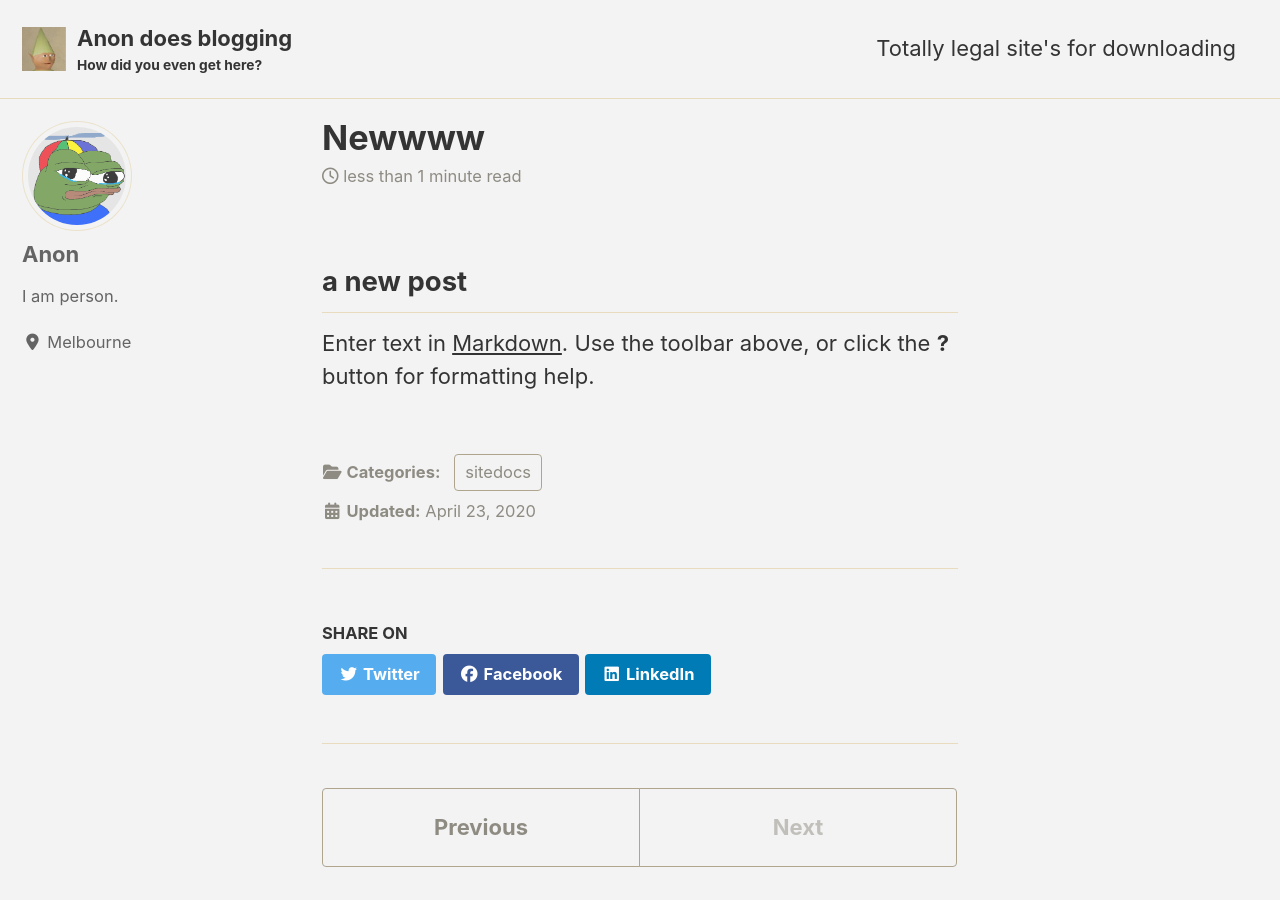
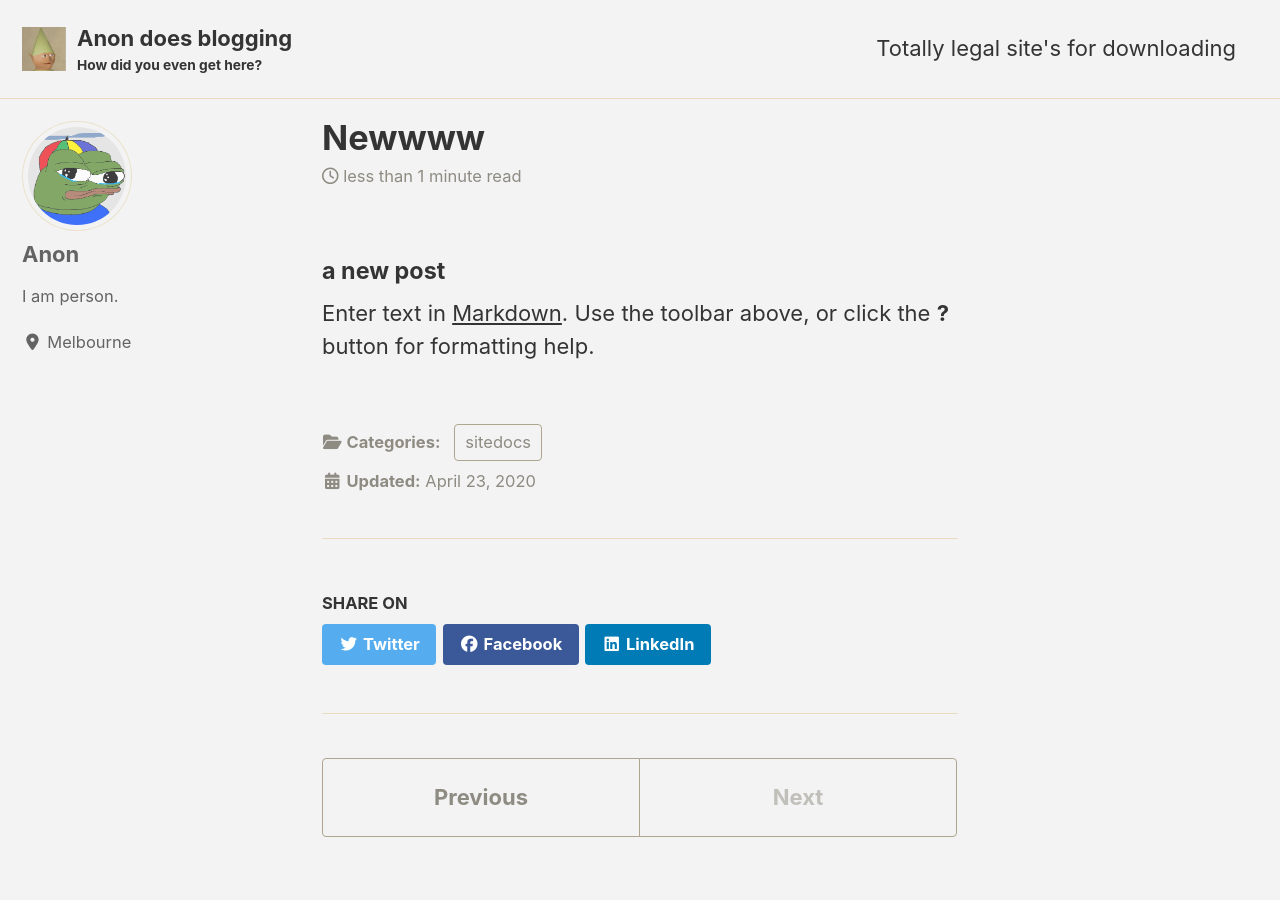
Before and after one commit to memerman420/minimalmistakesite, a Jekyll site: the page built from sitedocs/_posts/2020-04-23-newwww.md, in a window 1280 px wide and 900 px high. Built offline with Jekyll 4.4.1, drawn with Linux system fonts in a browser that asks for light colours; cached includes are drawn as plain includes; nearby versions of some CDN libraries.

```diff
--- a/sitedocs/_posts/2020-04-23-newwww.md
+++ b/sitedocs/_posts/2020-04-23-newwww.md
@@ -1,3 +1,3 @@
-## a new post
+#### a new post
 
 Enter text in [Markdown](http://daringfireball.net/projects/markdown/). Use the toolbar above, or click the **?** button for formatting help.
```
